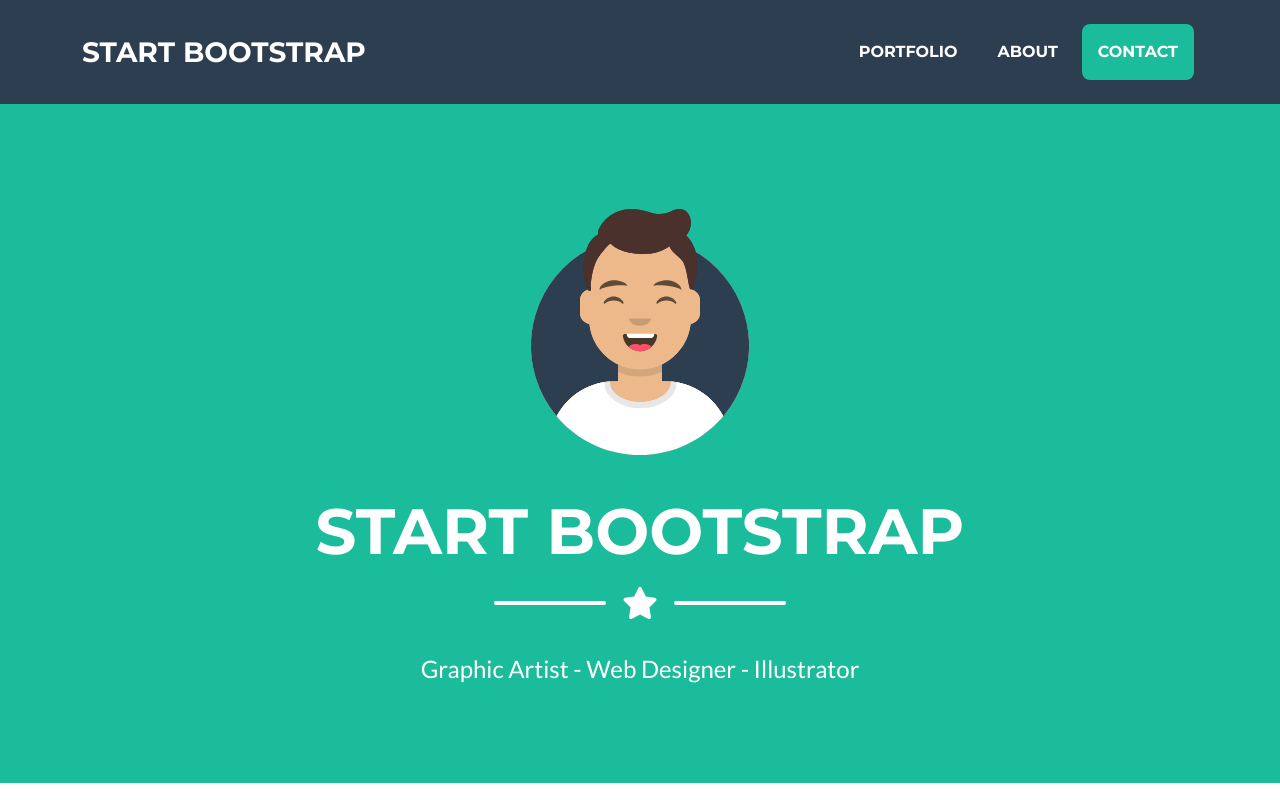
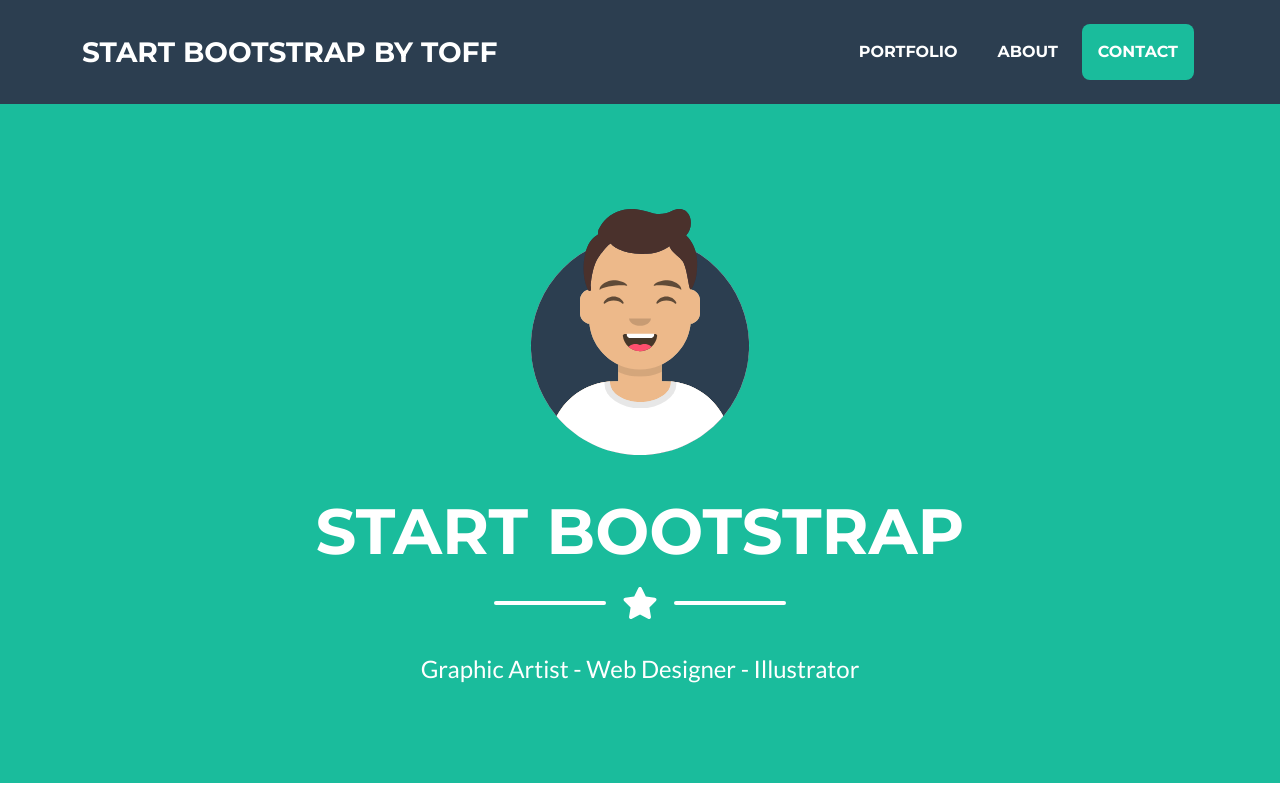
Before and after one commit to ToffDarell/ToffDarell32.github.io, a plain HTML site: page index.html in a window 1280 px wide. Shown: the top 800 px of the page. Drawn offline with nearby package versions, Linux system fonts and the light colour scheme.

Commit message:
Update index.html

```diff
--- a/index.html
+++ b/index.html
@@ -20,7 +20,7 @@
         <!-- Navigation-->
         <nav class="navbar navbar-expand-lg bg-secondary text-uppercase fixed-top" id="mainNav">
             <div class="container">
-                <a class="navbar-brand" href="#page-top">Start Bootstrap</a>
+                <a class="navbar-brand" href="#page-top">Start Bootstrap by Toff</a>
                 <button class="navbar-toggler text-uppercase font-weight-bold bg-primary text-white rounded" type="button" data-bs-toggle="collapse" data-bs-target="#navbarResponsive" aria-controls="navbarResponsive" aria-expanded="false" aria-label="Toggle navigation">
                     Menu
                     <i class="fas fa-bars"></i>
```
